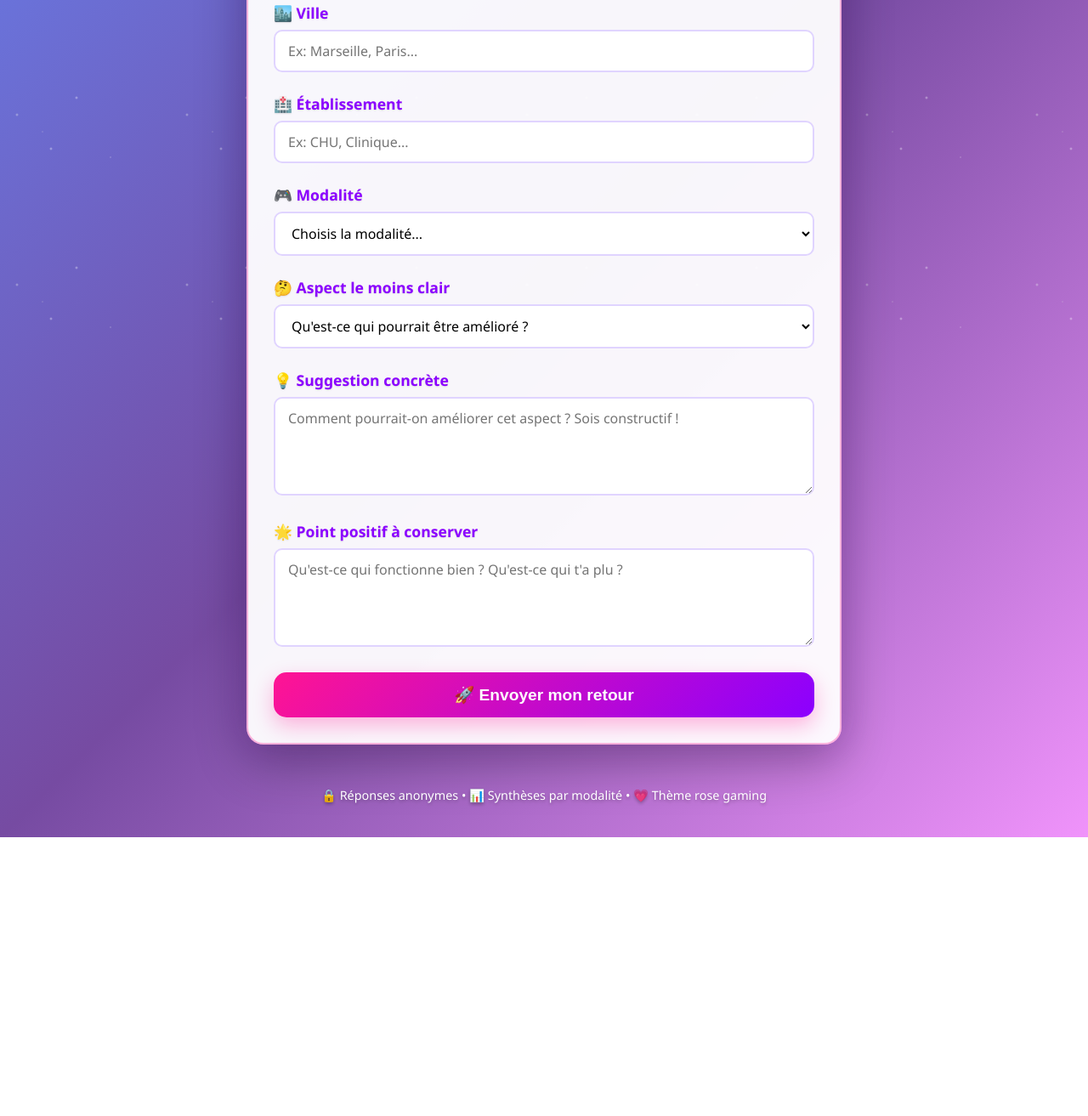
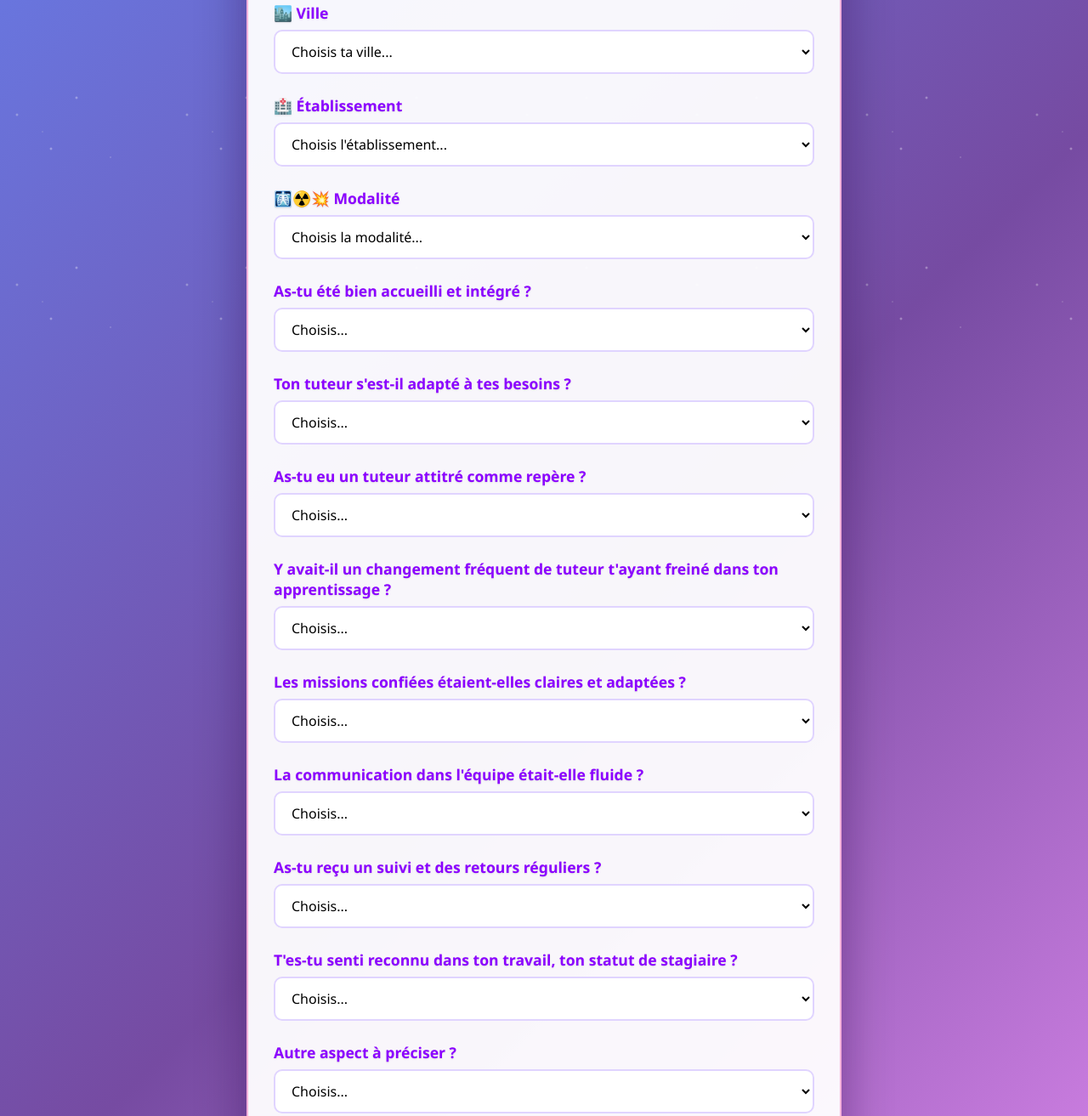
Before and after one commit to priscillasauvan-boop/questionnaire-lieux-de-stages, a website: page public/index.html in a window 1280 px wide. Shown: the part 295-1608 px from the top of the page at 85% size. Before the commit the page ends 1280 px from the top, so only its background shows below. Drawn offline with Linux system fonts and the light colour scheme.

Commit message:
Update index.html

```diff
--- a/public/index.html
+++ b/public/index.html
@@ -10,7 +10,7 @@
     <div class="stars"></div>
     <div class="container">
         <header class="header">
-            <h1 class="title">💜 Questionnaire d'Amélioration</h1>
+            <h1 class="title">Questionnaire d'Amélioration</h1>
             <p class="subtitle">🎯 Lieux de Stages - Aide-nous à progresser !</p>
         </header>
 
@@ -23,47 +23,142 @@
             <form id="questionnaireForm" class="form">
                 <div class="form-group">
                     <label for="ville">🏙️ Ville</label>
-                    <input type="text" id="ville" name="ville" placeholder="Ex: Marseille, Paris..." required>
+                    <select id="ville" name="ville" required>
+                        <option value="">Choisis ta ville...</option>
+                        <option value="Marseille">Marseille</option>
+                        <option value="Bastia">Bastia</option>
+                        <option value="Aix-en-Provence">Aix-en-Provence</option>
+                        <option value="Autre">Autre</option>
+                    </select>
                 </div>
 
                 <div class="form-group">
                     <label for="etablissement">🏥 Établissement</label>
-                    <input type="text" id="etablissement" name="etablissement" placeholder="Ex: CHU, Clinique..." required>
-                </div>
-
-                <div class="form-group">
-                    <label for="modalite">🎮 Modalité</label>
-                    <select id="modalite" name="modalite" required>
-                        <option value="">Choisis la modalité...</option>
-                        <option value="IRM">🧲 IRM</option>
-                        <option value="Échographie">🔊 Échographie</option>
-                        <option value="Scanner">💫 Scanner</option>
-                        <option value="Conventionnelle">📸 Conventionnelle</option>
-                        <option value="Radiothérapie">⚡ Radiothérapie</option>
-                        <option value="Autre">🔧 Autre</option>
+                    <select id="etablissement" name="etablissement" required>
+                        <option value="">Choisis l'établissement...</option>
+                        <option value="Timone">Timone</option>
+                        <option value="Conception">Conception</option>
+                        <option value="HP Bastia">HP Bastia</option>
+                        <option value="Clinique Axium">Clinique Axium</option>
+                        <option value="Autre">Autre</option>
                     </select>
                 </div>
 
                 <div class="form-group">
-                    <label for="aspect_moins_clair">🤔 Aspect le moins clair</label>
-                    <select id="aspect_moins_clair" name="aspect_moins_clair" required>
-                        <option value="">Qu'est-ce qui pourrait être amélioré ?</option>
-                        <option value="Accueil">👋 Accueil</option>
-                        <option value="Missions">📋 Missions</option>
-                        <option value="Communication">💬 Communication</option>
-                        <option value="Suivi">📊 Suivi</option>
-                        <option value="Autre">🔍 Autre</option>
+                    <label for="modalite">🩻☢️💥 Modalité</label>
+                    <select id="modalite" name="modalite" required>
+                        <option value="">Choisis la modalité...</option>
+                        <option value="Médecine Nucléaire">☢️ Médecine Nucléaire</option>
+                        <option value="Radiothérapie">💥 Radiothérapie</option>
+                        <option value="Scanner">🌀 Scanner</option>
+                        <option value="Échographie">🦇 Échographie</option>
+                        <option value="IRM">🧲 IRM</option>
+                        <option value="Interventionnelle">🫀 Interventionnelle</option>
+                        <option value="Coronarographie">❤️ Coronarographie</option>
+                    </select>
+                </div>
+
+                <div class="form-group">
+                    <label>As-tu été bien accueilli et intégré ?</label>
+                    <select id="q1" name="q1" required>
+                        <option value="">Choisis...</option>
+                        <option value="Oui">Oui</option>
+                        <option value="Non">Non</option>
+                    </select>
+                </div>
+
+                <div class="form-group">
+                    <label>Ton tuteur s'est-il adapté à tes besoins ?</label>
+                    <select id="q2" name="q2" required>
+                        <option value="">Choisis...</option>
+                        <option value="Oui">Oui</option>
+                        <option value="Non">Non</option>
+                    </select>
+                </div>
+
+                <div class="form-group">
+                    <label>As-tu eu un tuteur attitré comme repère ?</label>
+                    <select id="q3" name="q3" required>
+                        <option value="">Choisis...</option>
+                        <option value="Oui">Oui</option>
+                        <option value="Non">Non</option>
+                    </select>
+                </div>
+
+                <div class="form-group">
+                    <label>Y avait-il un changement fréquent de tuteur t'ayant freiné dans ton apprentissage ?</label>
+                    <select id="q4" name="q4" required>
+                        <option value="">Choisis...</option>
+                        <option value="Oui">Oui</option>
+                        <option value="Non">Non</option>
+                    </select>
+                </div>
+
+                <div class="form-group">
+                    <label>Les missions confiées étaient-elles claires et adaptées ?</label>
+                    <select id="q5" name="q5" required>
+                        <option value="">Choisis...</option>
+                        <option value="Oui">Oui</option>
+                        <option value="Non">Non</option>
+                    </select>
+                </div>
+
+                <div class="form-group">
+                    <label>La communication dans l'équipe était-elle fluide ?</label>
+                    <select id="q6" name="q6" required>
+                        <option value="">Choisis...</option>
+                        <option value="Oui">Oui</option>
+                        <option value="Non">Non</option>
+                    </select>
+                </div>
+
+                <div class="form-group">
+                    <label>As-tu reçu un suivi et des retours réguliers ?</label>
+                    <select id="q7" name="q7" required>
+                        <option value="">Choisis...</option>
+                        <option value="Oui">Oui</option>
+                        <option value="Non">Non</option>
+                    </select>
+                </div>
+
+                <div class="form-group">
+                    <label>T'es-tu senti reconnu dans ton travail, ton statut de stagiaire ?</label>
+                    <select id="q8" name="q8" required>
+                        <option value="">Choisis...</option>
+                        <option value="Oui">Oui</option>
+                        <option value="Non">Non</option>
+                    </select>
+                </div>
+
+                <div class="form-group">
+                    <label>Autre aspect à préciser ?</label>
+                    <select id="q9" name="q9" required>
+                        <option value="">Choisis...</option>
+                        <option value="Oui">Oui</option>
+                        <option value="Non">Non</option>
                     </select>
                 </div>
 
                 <div class="form-group">
                     <label for="suggestion">💡 Suggestion concrète</label>
-                    <textarea id="suggestion" name="suggestion" rows="4" placeholder="Comment pourrait-on améliorer cet aspect ? Sois constructif !" required></textarea>
+                    <textarea
+                        id="suggestion"
+                        name="suggestion"
+                        rows="4"
+                        placeholder="Comment pourrait-on améliorer cet aspect ? Sois constructif !"
+                        required
+                    ></textarea>
                 </div>
 
                 <div class="form-group">
                     <label for="point_positif">🌟 Point positif à conserver</label>
-                    <textarea id="point_positif" name="point_positif" rows="4" placeholder="Qu'est-ce qui fonctionne bien ? Qu'est-ce qui t'a plu ?" required></textarea>
+                    <textarea
+                        id="point_positif"
+                        name="point_positif"
+                        rows="4"
+                        placeholder="Qu'est-ce qui fonctionne bien ? Qu'est-ce qui t'a plu ?"
+                        required
+                    ></textarea>
                 </div>
 
                 <button type="submit" class="submit-btn">
@@ -82,7 +177,7 @@
         </div>
 
         <footer class="footer">
-            <p>🔒 Réponses anonymes • 📊 Synthèses par modalité • 💗 Thème rose gaming</p>
+            <p>🔒 Réponses anonymes • 📊 Synthèses par modalité</p>
         </footer>
     </div>
 
```
